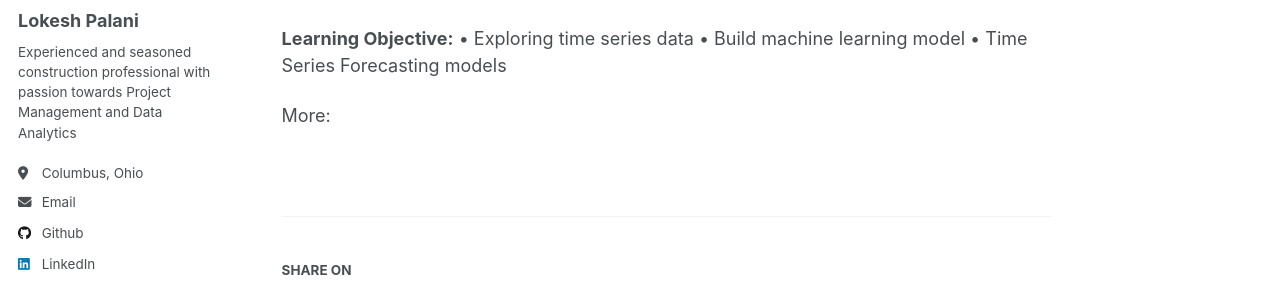
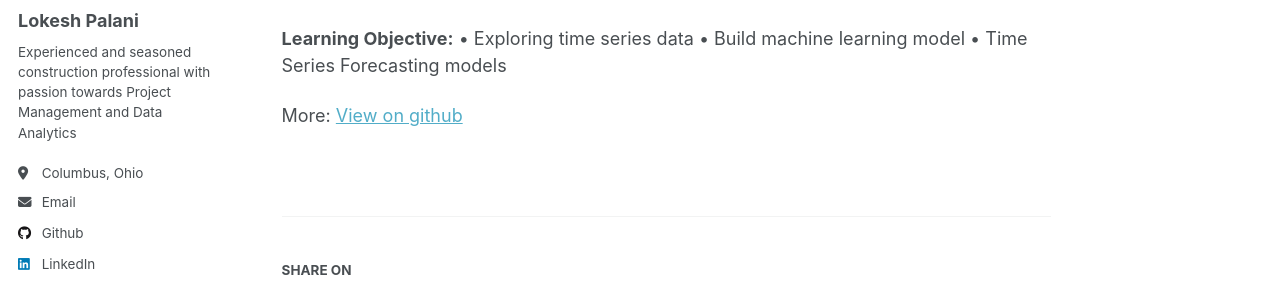
Before and after one commit to Coolinglass/coolinglass.github.io, a Jekyll site: the page built from _portfolio/portfolio-2.md, in a window 1280 px wide and 1098 px high. Shown: the part 281-567 px from the top of the window. Built offline with Jekyll 4.4.1, drawn with Linux system fonts in a browser that asks for light colours.

Commit message:
Update portfolio-2.md

```diff
--- a/_portfolio/portfolio-2.md
+++ b/_portfolio/portfolio-2.md
@@ -10,4 +10,4 @@ collection: portfolio
 •	Build machine learning model
 •	Time Series Forecasting models
 
-More:
+More: [View on github](https://github.com/Coolinglass/Applied-Machine-Learning-Projects/blob/master/Time_series_forecasting_Energy_consumption.ipynb)
```
